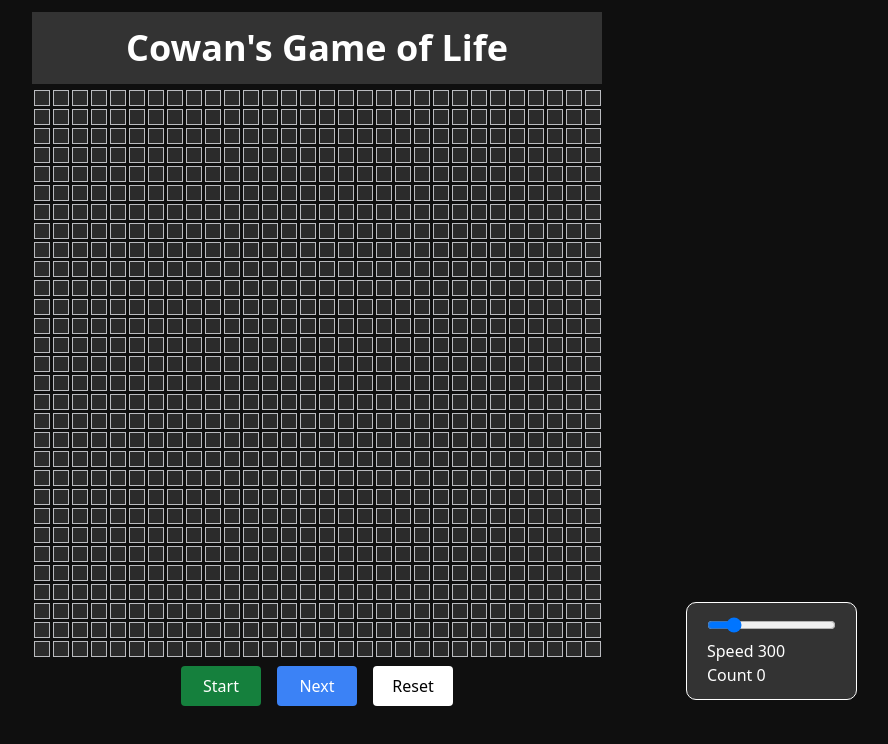
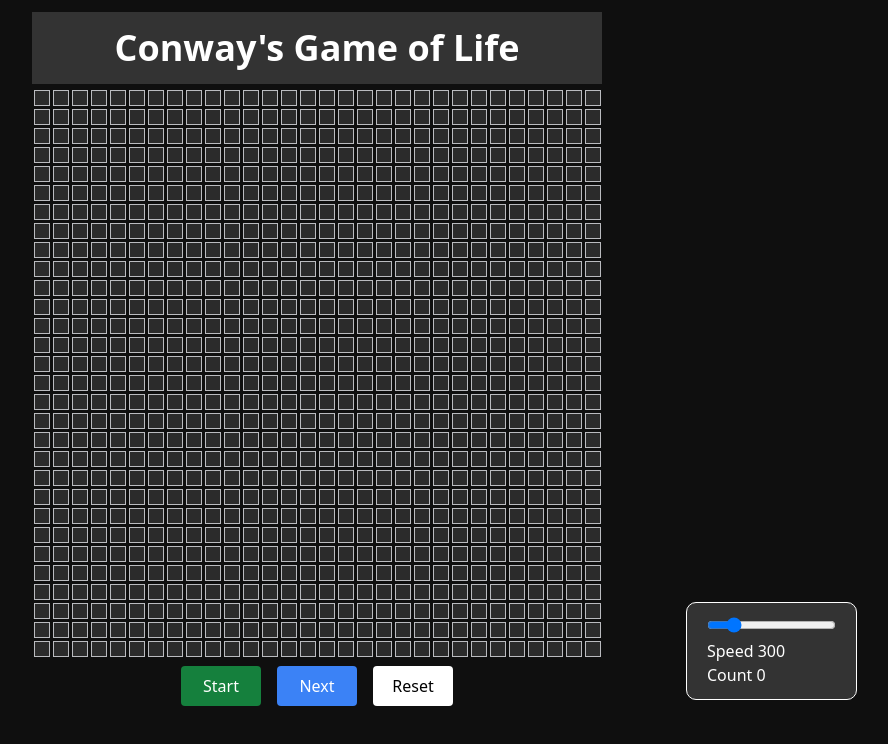
Before and after one commit to anujbhatt-dev/conway-s-game-of-life, a Next.js app: page / in a window 1280 px wide. Shown: the top 744 px of the page, without its empty margins (323-1211 px from the left). Built offline with nearby package versions, Linux system fonts and the light colour scheme.

Commit message:
fix: title

```diff
--- a/app/components/Header.tsx
+++ b/app/components/Header.tsx
@@ -1,5 +1,5 @@
 export default function Header() {
   return (
-    <h1 className= "w-full bg-[#333333] text-white text-4xl font-bold text-center p-4">Cowan&apos;s Game of Life</h1>
+    <h1 className= "w-full bg-[#333333] text-white text-4xl font-bold text-center p-4">Conway&apos;s Game of Life</h1>
   )
 }
```
